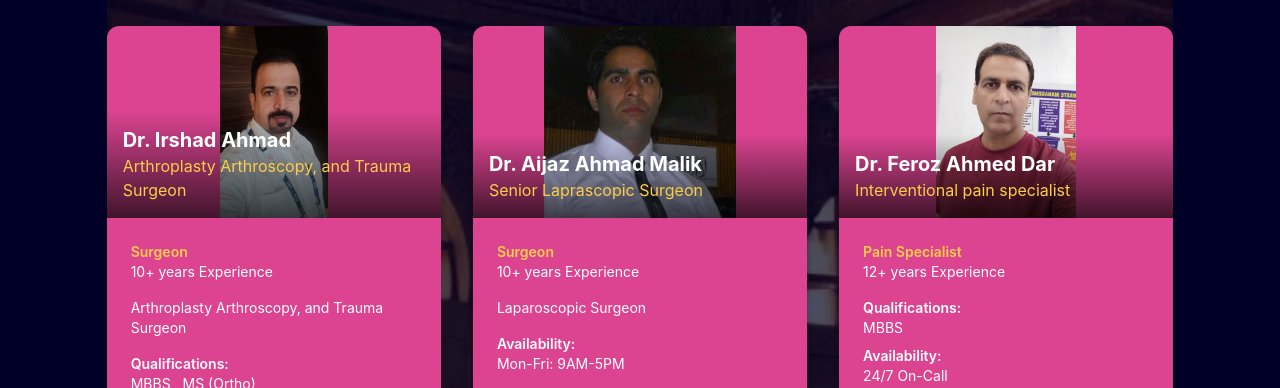
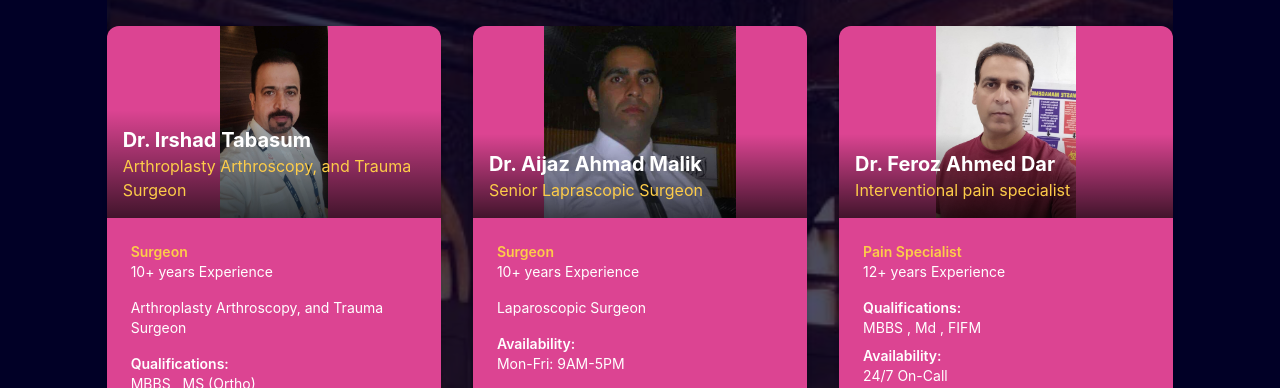
Before and after one commit to tajamul-hussain/medcare, a React (Create React App) app: page / in a window 1280 px wide. Shown: the part 1920-2308 px from the top of the page. Built offline with nearby package versions, Linux system fonts and the light colour scheme.

Commit message:
fix irshad tabasum

```diff
--- a/src/data/teamData.js
+++ b/src/data/teamData.js
@@ -16,7 +16,7 @@ import Saliq from "../assets/Saliq.jpeg";
 export const teamData = [
   {
     id: 8,
-    name: "Dr. Irshad Ahmad",
+    name: "Dr. Irshad Tabasum",
     role: "Arthroplasty Arthroscopy,  and Trauma Surgeon",
     image: Irshad,
     specialization: "Surgeon",
@@ -44,7 +44,7 @@ export const teamData = [
     specialization: "Pain Specialist",
     experience: "12+ years",
     //description: "Expert in emergency care and critical medical situations",
-    qualifications: "MBBS",
+    qualifications: "MBBS , Md , FIFM",
     availability: "24/7 On-Call",
   },
   {
```
